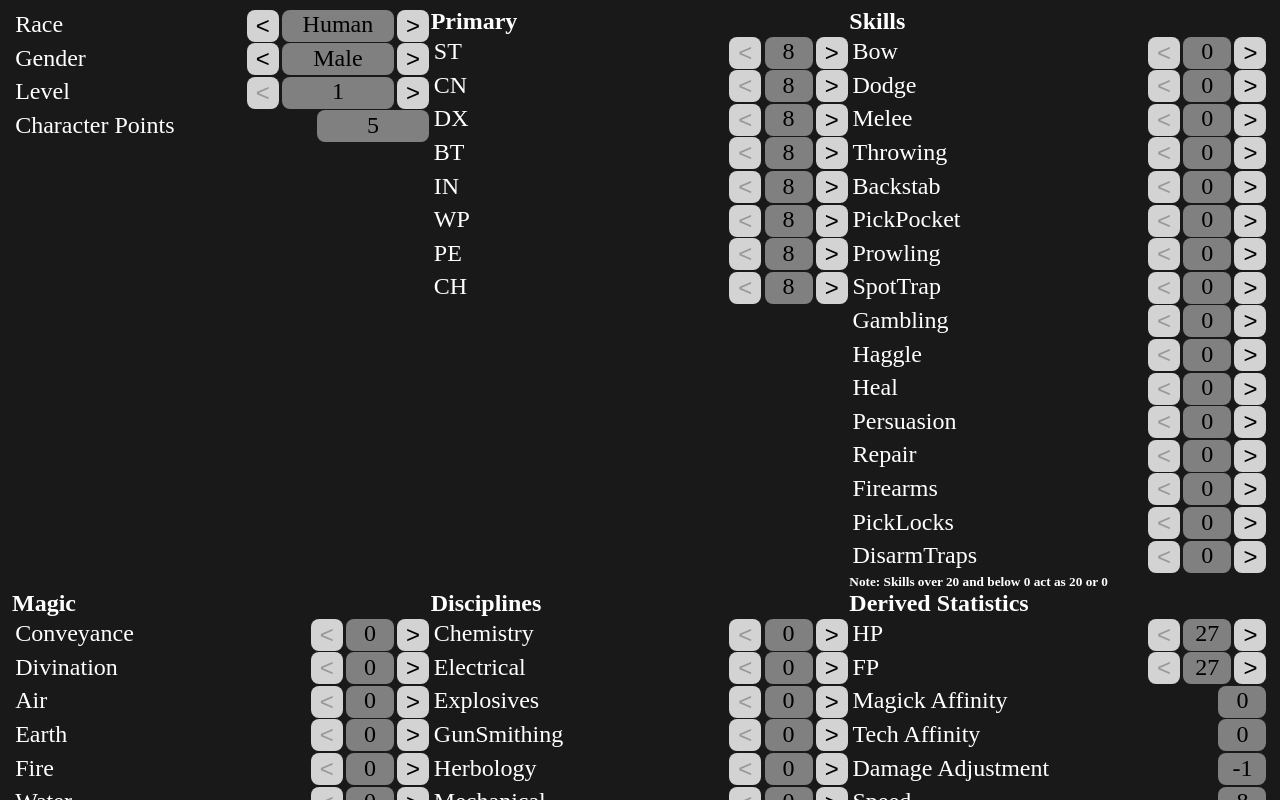
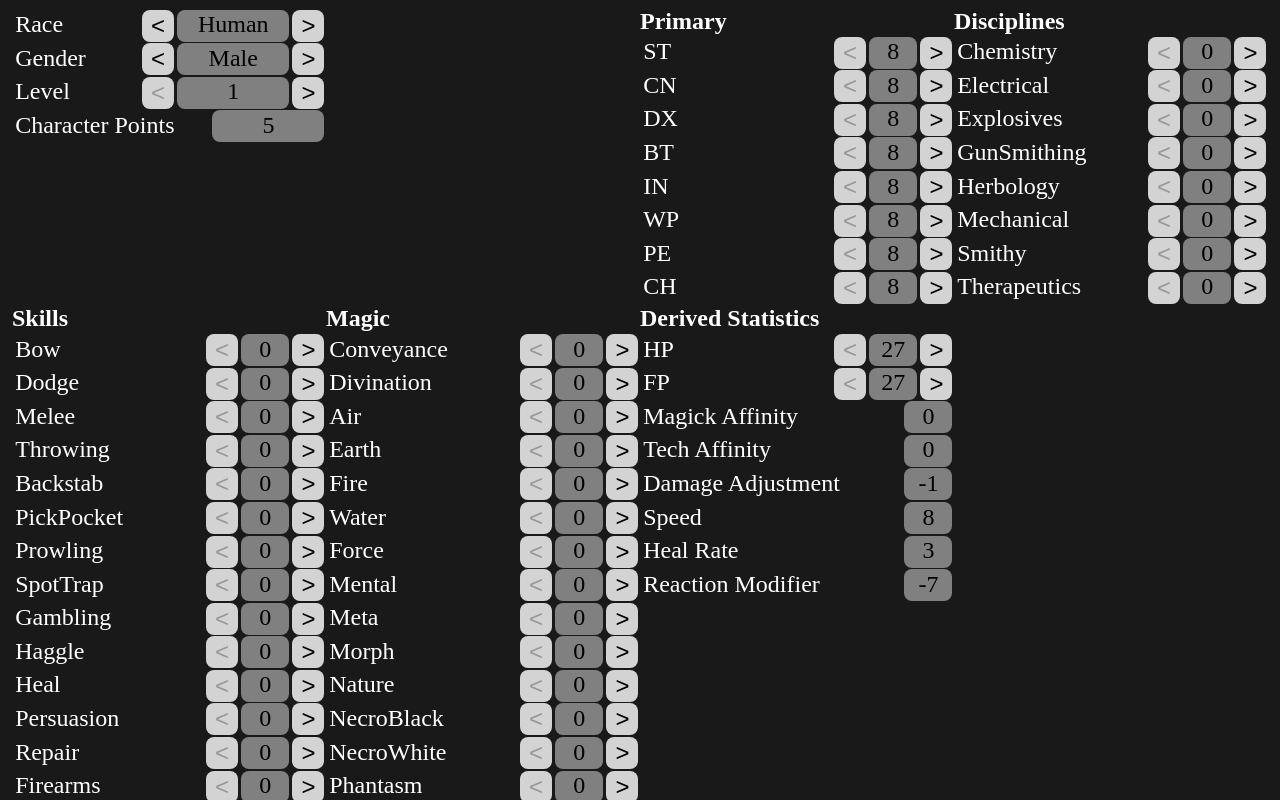
Before and after one commit to limaxophobiac/arcplanner, a React (Vite) app: page / in a window 1280 px wide. Shown: the top 800 px of the page. Built offline with nearby package versions, Linux system fonts and the light colour scheme.

Commit message:
changelayout

```diff
--- a/src/Planner.css
+++ b/src/Planner.css
@@ -1,4 +1,4 @@
 #planner {
     display: grid;
-    grid-template-columns: 1fr 1fr 1fr;
+    grid-template-columns: 1fr 1fr 1fr 1fr;
 }
--- a/src/Planner.jsx
+++ b/src/Planner.jsx
@@ -75,10 +75,17 @@
             <Passivedisplay name = {"Character Points"} value = {character.unspent} valueWidth={7}/>
 
             </div>
+            <div id="backGroundSelect">
+
+            </div>
             <div id="primary">
                 <h2>Primary</h2>
                 {primaryStats.map(elem => <Statdisplay key = {elem} name={elem} value={calcPrimary(elem)} assigned={character[elem]} hasPoints={character.unspent > 0} adder = {(val) => addStat(elem, val)} max = {calcMaxPrimary(elem)}/>)}
 
+            </div>
+            <div id="Disciplines">
+                <h2>Disciplines</h2>
+                {disciplines.map(elem => <Statdisplay key ={elem} name={elem} value={character[elem]} assigned={character[elem]} hasPoints={character.unspent > 0} adder = {(val) => addStat(elem, val)} max = {calcDiscpMax()}/>)}
             </div>
             <div id="Skills">
                 <h2>Skills</h2>
@@ -90,10 +97,7 @@
                 <h2>Magic</h2>
                 {magics.map(elem => <Statdisplay key ={elem} name={elem} value={character[elem]} assigned={character[elem]} hasPoints={character.unspent > 0} adder = {(val) => addStat(elem, val)} max = {Math.floor(calcPrimary("WP")/3) -1}/>)}
             </div>
-            <div id="Disciplines">
-                <h2>Disciplines</h2>
-                {disciplines.map(elem => <Statdisplay key ={elem} name={elem} value={character[elem]} assigned={character[elem]} hasPoints={character.unspent > 0} adder = {(val) => addStat(elem, val)} max = {calcDiscpMax()}/>)}
-            </div>
+
             <div id="derived">
                 <h2>Derived Statistics</h2>
                 <Statdisplay name="HP" value={character.level*3 + calcPrimary("ST")*2 + calcPrimary("WP") + character.Hp*4} assigned={character.Hp} hasPoints={character.unspent > 0} adder = {(val) => addStat("Hp", val)} max = {10000}/>
```
